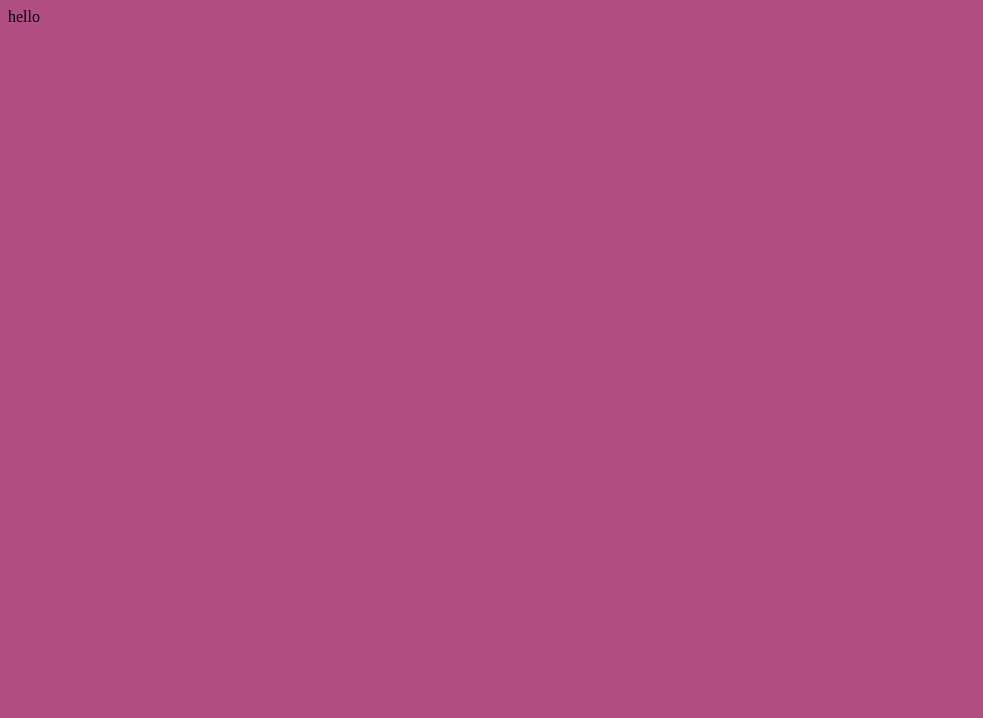
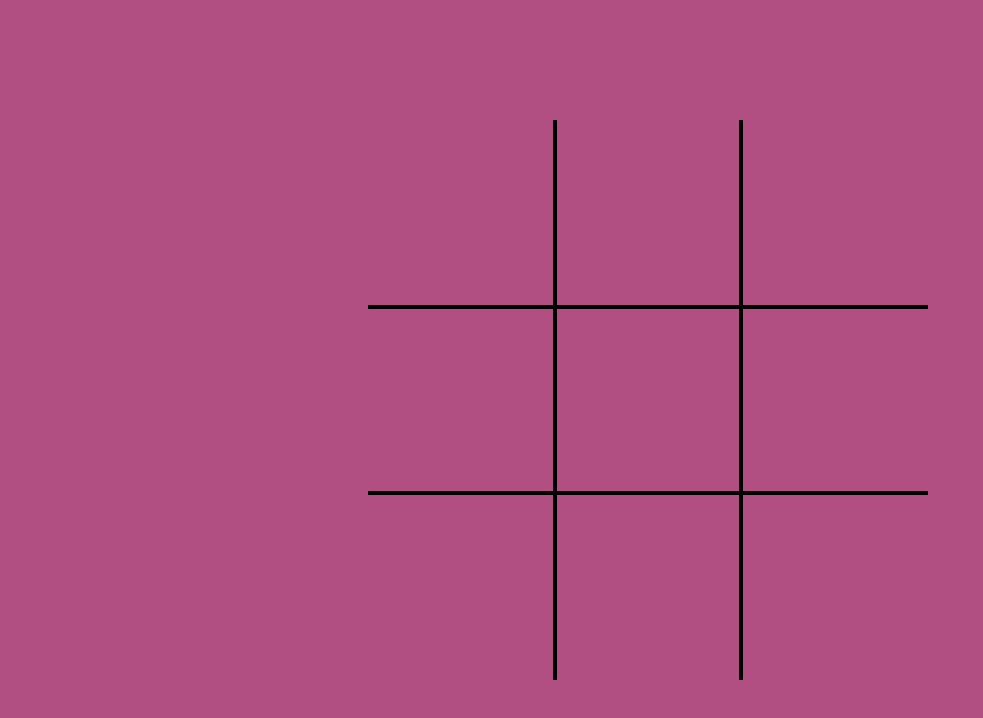
Before and after one commit to NandhithaShree/tiks-taks-toes, a React (Create React App) app: page /normal_tiktaktoe in a window 1280 px wide. Shown: the top 718 px of the page, without its empty margins (0-983 px from the left). Built offline with nearby package versions, Linux system fonts and the light colour scheme.

Commit message:
before using state

```diff
--- a/package.json
+++ b/package.json
@@ -8,6 +8,7 @@
     "@testing-library/user-event": "^13.5.0",
     "react": "^18.3.1",
     "react-dom": "^18.3.1",
+    "react-helmet": "^6.1.0",
     "react-router-dom": "^6.25.1",
     "react-scripts": "^5.0.1",
     "web-vitals": "^2.1.4"
--- a/src/components/3by3grid.css
+++ b/src/components/3by3grid.css
@@ -0,0 +1,57 @@
+:root {
+    --gridlength: 0vw;
+}
+
+* {
+    box-sizing: border-box;
+}
+
+@media(max-width: 100vh) {
+    :root {
+        --gridlength: 1vw;
+    }
+}
+
+@media(min-width: 100vh) {
+    :root {
+        --gridlength: 1vh;
+    }
+}
+
+#grid-parent {
+    border: 0px solid black;
+    height: calc(70*var(--gridlength));
+    width: calc(70*var(--gridlength));
+    margin-top: calc((100vh - calc(70 * var(--gridlength))) / 2);
+    margin-bottom: calc((100vh - calc(70 * var(--gridlength))) / 2);
+    margin-left: calc((100vw - calc(70 * var(--gridlength))) / 2);
+    margin-right: calc((100vw - calc(70 * var(--gridlength))) / 2);
+}
+.row{
+    border: 0px solid black;
+    display:flex;
+    flex-wrap:wrap;
+    justify-content: space-between;
+    width:calc((70)*var(--gridlength));
+    height:calc((70/3)*var(--gridlength));
+}
+
+.kid{
+    display:flex;
+    flex-wrap:nowrap;
+    justify-content: space-between;
+    width:calc((70/3)*var(--gridlength));
+    height:calc((70/3)*var(--gridlength));
+}
+.left{
+    border-left: 2px solid black;
+}
+.top{
+    border-top: 2px solid black;
+}
+.right{
+    border-right: 2px solid black;
+}
+.bottom{
+    border-bottom: 2px solid black;
+}
--- a/src/components/3by3grid.js
+++ b/src/components/3by3grid.js
@@ -1,5 +1,35 @@
 import React from 'react';
+import "./3by3grid.css"
+import Xfn from './thex';
 
 
-export default function threebythreefn(){
+
+export default function threebythreefn() {
+    return (
+        gridfn()
+    );
 }
+
+
+function gridfn() {
+    return (
+        <div id="grid-parent">
+            <div className="row">
+                <div className='kid right bottom'>
+                </div>
+                <div className='kid left right bottom'>{Xfn()}</div>
+                <div className='kid left bottom'></div>
+            </div>
+            <div className="row">
+                <div className='kid top right bottom'></div>
+                <div className='kid left top right bottom'></div>
+                <div className='kid left top bottom'></div>
+            </div>
+            <div className="row">
+                <div className='kid top right'></div>
+                <div className='kid left top right'></div>
+                <div className='kid left top'></div>
+            </div>
+        </div>
+    );
+}
--- a/src/components/buttons.css
+++ b/src/components/buttons.css
@@ -1,15 +1,23 @@
+*{
+  box-sizing: content-box;
+}
 .start-page-but{
+    color:azure;
+    width:33.2%;
+    height:33.2vw;
+    border:0px;
     border-radius: 5%;
-    color:azure;
-    width:33.1%;
-    height:33.1vw;
-    padding:5px;
   }
   .start-page-but:hover{
     background-color:rgb(192, 175, 152);
   }
+
   .right{
-    border-right: 10px solid black;
+    border-right: 20px solid black;
+  }
+
+  .bot{
+    border-bottom: 5px solid black;
   }
 
   .left{
@@ -19,9 +27,7 @@
   .top{
     border-top: 10px solid black;
   }
-  .bot{
-    border-bottom: 10px solid black;
-  }
+
   #top-div{
     background: #b14e82;
     width:100%;
--- a/src/components/buttons.js
+++ b/src/components/buttons.js
@@ -16,6 +16,7 @@ export default function ButtonFn() {
                 <h1>Welcome to tiks-taks-toes</h1>
                 <p id="below-h1">A place that lets you play multiple variations of tik-tak-toe</p>
             </div>
+            <div>
                 <div id="but-div">
                     <button onClick={goToNttk} class="start-page-but right bot" id="one-p">
                     </button>
@@ -23,12 +24,16 @@ export default function ButtonFn() {
                     </button>
                     <button class="start-page-but left bot" id="three-p">
                     </button>
+                </div>
+                <div id="but-div">
                     <button class="start-page-but right top bot" id="four-p">
                     </button>
                     <button class="start-page-but left right top bot" id="five-p">
                     </button>
                     <button class="start-page-but left top bot" id="six-p">
                     </button>
+                </div>
+                <div id="but-div">
                     <button class="start-page-but right top" id="seven-p">
                     </button>
                     <button class="start-page-but left right top" id="eight-p">
@@ -37,5 +42,6 @@ export default function ButtonFn() {
                     </button>
                 </div>
             </div>
+        </div>
     )
 }
--- /dev/null
+++ b/src/components/thex.css
@@ -0,0 +1,13 @@
+#x {
+    height: 100%;
+    width: 100%;
+    background-color: #b14e82;
+    border: 0;
+    font-size: 90px;
+    font-family: "Press Start 2P", system-ui;
+    font-weight: 400;
+    font-style: normal;
+    margin:auto 25%;
+
+
+}
--- /dev/null
+++ b/src/components/thex.js
@@ -0,0 +1,19 @@
+import React from 'react';
+import "./thex.css"
+import { Helmet } from 'react-helmet';
+import { useState } from 'react';
+
+
+export default function Xfn() {
+    return (
+        <div>
+            <Helmet>
+                <link rel="preconnect" href="https://fonts.googleapis.com" />
+                <link rel="preconnect" href="https://fonts.gstatic.com" crossorigin />
+                <link href="https://fonts.googleapis.com/css2?family=Press+Start+2P&display=swap" rel="stylesheet" />
+            </Helmet>
+            <button id="x">
+            </button>
+        </div>
+    );
+}
--- a/src/normal_tiktaktoe.js
+++ b/src/normal_tiktaktoe.js
@@ -1,9 +1,10 @@
 import React from 'react';
+import threebythreefn from './components/3by3grid';
 
 export default function Nttkfn(){
 
+
     return(
-        <div>hello</div>
-
-    )
+        threebythreefn()
+    );
 }
```
Also changed, not shown: 1 other file (tests, documents, lock files or other folders). Lines whose indentation alone changed are shown as unchanged.
